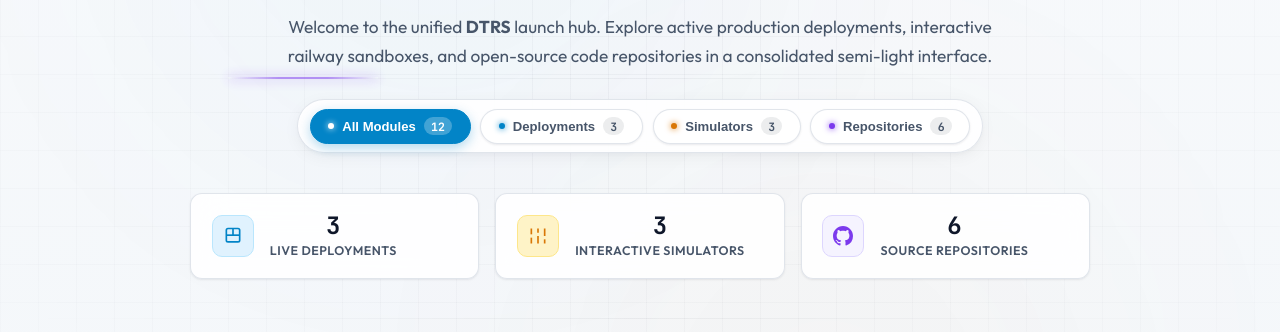
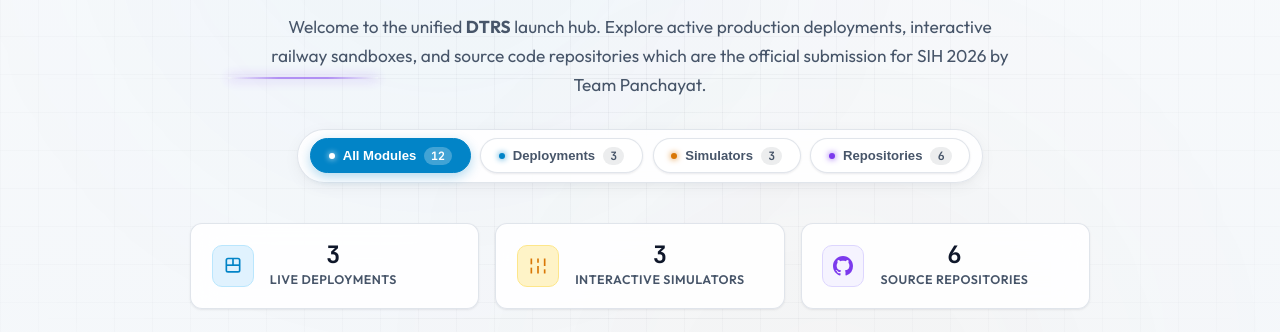
Before and after one commit to DEBNILPAL/DTRS-Project-, a website: page index.html in a window 1280 px wide. Shown: the part 306-638 px from the top of the page. Drawn offline with Linux system fonts and the light colour scheme.

Commit message:
Updated URL description

```diff
--- a/index.html
+++ b/index.html
@@ -95,7 +95,8 @@
 
         <p class="hero-subtext">
           Welcome to the unified <strong>DTRS</strong> launch hub. Explore active production deployments, interactive
-          railway sandboxes, and open-source code repositories in a consolidated semi-light interface.
+          railway sandboxes, and source code repositories which are the official submission for SIH 2026 by Team
+          Panchayat.
         </p>
 
         <!-- Consolidated Switchboard Console: Search & Category Filter -->
@@ -115,13 +116,16 @@
               <span class="nav-dot all"></span> All Modules <span class="filter-count" id="count-all">0</span>
             </button>
             <button class="filter-tab" data-filter="deployments" role="tab" aria-selected="false">
-              <span class="nav-dot cyan"></span> Deployments <span class="filter-count" id="tab-count-deployments">0</span>
+              <span class="nav-dot cyan"></span> Deployments <span class="filter-count"
+                id="tab-count-deployments">0</span>
             </button>
             <button class="filter-tab" data-filter="simulators" role="tab" aria-selected="false">
-              <span class="nav-dot amber"></span> Simulators <span class="filter-count" id="tab-count-simulators">0</span>
+              <span class="nav-dot amber"></span> Simulators <span class="filter-count"
+                id="tab-count-simulators">0</span>
             </button>
             <button class="filter-tab" data-filter="githubs" role="tab" aria-selected="false">
-              <span class="nav-dot purple"></span> Repositories <span class="filter-count" id="tab-count-githubs">0</span>
+              <span class="nav-dot purple"></span> Repositories <span class="filter-count"
+                id="tab-count-githubs">0</span>
             </button>
           </div>
         </div>
@@ -162,7 +166,9 @@
           <div class="metric-card">
             <div class="metric-icon-wrap purple">
               <svg viewBox="0 0 24 24" width="20" height="20" fill="currentColor">
-                <path d="M12 0C5.37 0 0 5.37 0 12c0 5.31 3.435 9.795 8.205 11.385.6.105.825-.255.825-.57 0-.285-.015-1.23-.015-2.235-3.015.555-3.795-.735-4.035-1.41-.135-.345-.72-1.41-1.23-1.695-.42-.225-1.02-.78-.015-.795.945-.015 1.62.87 1.845 1.23 1.08 1.815 2.805 1.305 3.495.99.105-.78.42-1.305.765-1.605-2.67-.3-5.46-1.335-5.46-5.925 0-1.305.465-2.385 1.23-3.225-.12-.3-.54-1.53.12-3.18 0 0 1.005-.315 3.3 1.23.96-.27 1.98-.405 3-.405s2.04.135 3 .405c2.295-1.56 3.3-1.23 3.3-1.23.66 1.65.24 2.88.12 3.18.765.84 1.23 1.905 1.23 3.225 0 4.605-2.805 5.625-5.475 5.925.435.375.81 1.095.81 2.22 0 1.605-.015 2.895-.015 3.3 0 .315.225.69.825.57A12.02 12.02 0 0 0 24 12c0-6.63-5.37-12-12-12z"></path>
+                <path
+                  d="M12 0C5.37 0 0 5.37 0 12c0 5.31 3.435 9.795 8.205 11.385.6.105.825-.255.825-.57 0-.285-.015-1.23-.015-2.235-3.015.555-3.795-.735-4.035-1.41-.135-.345-.72-1.41-1.23-1.695-.42-.225-1.02-.78-.015-.795.945-.015 1.62.87 1.845 1.23 1.08 1.815 2.805 1.305 3.495.99.105-.78.42-1.305.765-1.605-2.67-.3-5.46-1.335-5.46-5.925 0-1.305.465-2.385 1.23-3.225-.12-.3-.54-1.53.12-3.18 0 0 1.005-.315 3.3 1.23.96-.27 1.98-.405 3-.405s2.04.135 3 .405c2.295-1.56 3.3-1.23 3.3-1.23.66 1.65.24 2.88.12 3.18.765.84 1.23 1.905 1.23 3.225 0 4.605-2.805 5.625-5.475 5.925.435.375.81 1.095.81 2.22 0 1.605-.015 2.895-.015 3.3 0 .315.225.69.825.57A12.02 12.02 0 0 0 24 12c0-6.63-5.37-12-12-12z">
+                </path>
               </svg>
             </div>
             <div class="metric-info">
```
